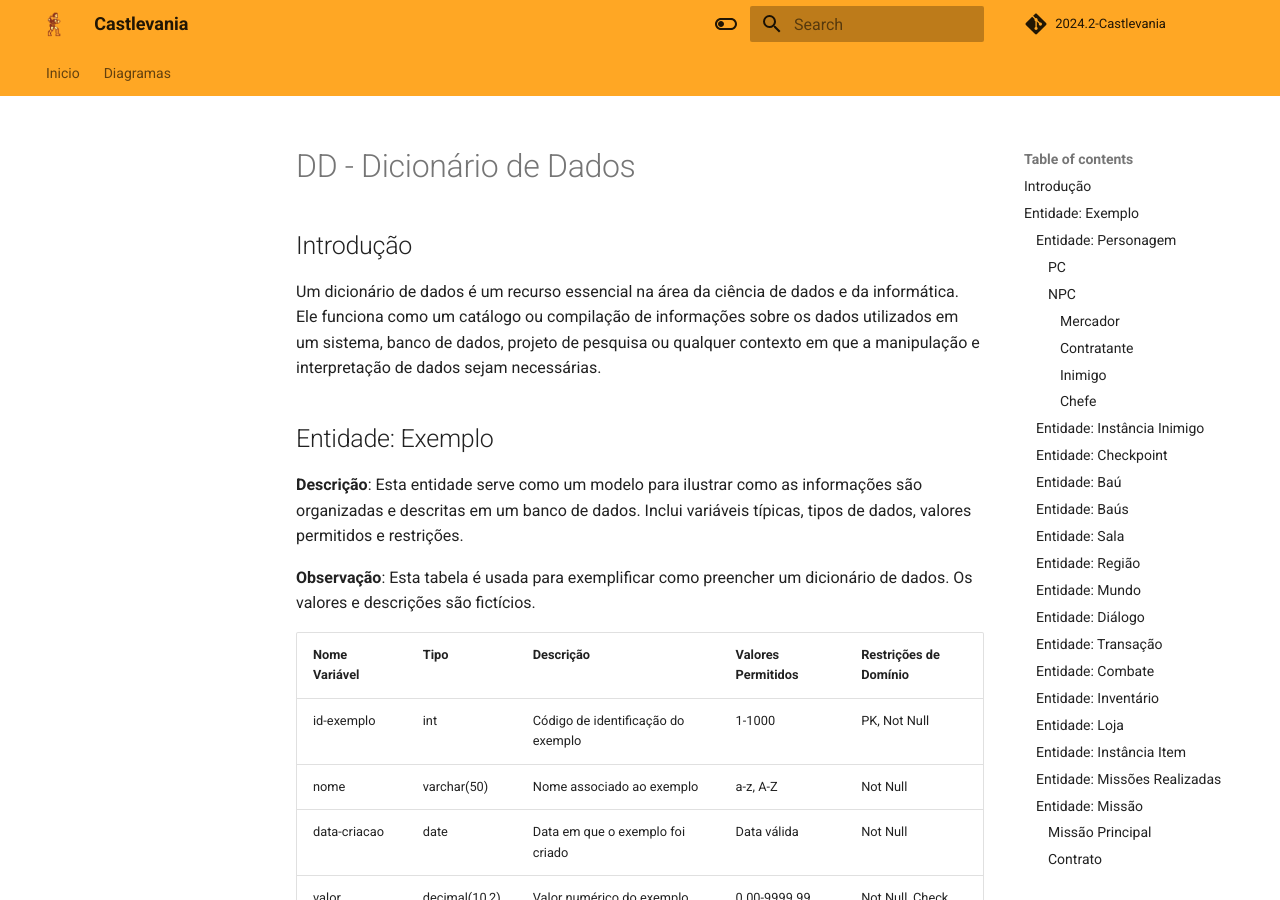
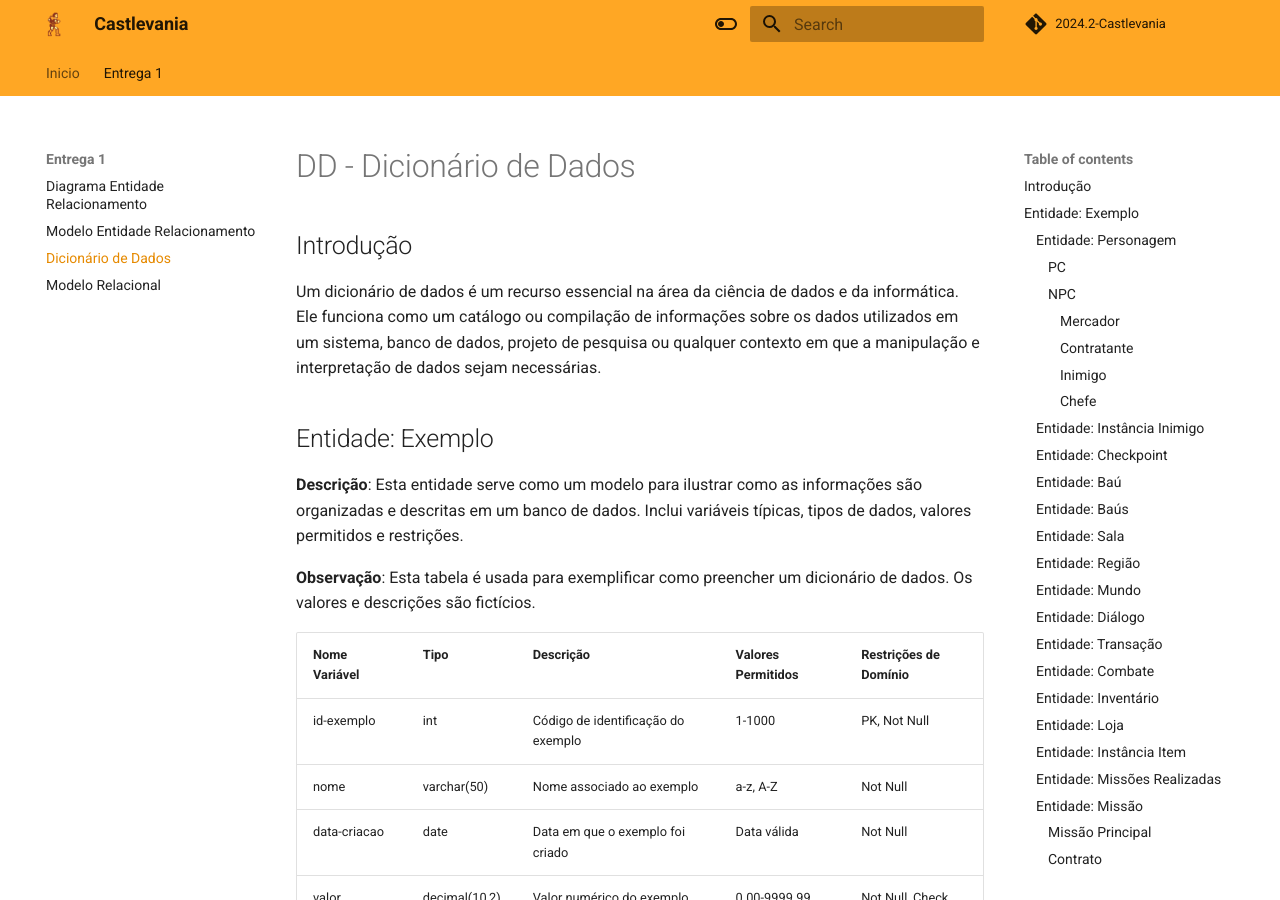
Before and after one commit to SBD1/2024.2-Castlevania, an MkDocs documentation site: the page built from docs/modulo1/dd.md, in a window 1280 px wide and 900 px high. Built offline with MkDocs 1.6.1 and Material for MkDocs 9.7.7, drawn with Linux system fonts in a browser that asks for light colours; comment, search, counter and statistics services are not loaded.

Commit message:
feat: add entrega 1

```diff
--- a/mkdocs.yml
+++ b/mkdocs.yml
@@ -5,8 +5,12 @@ site_url: https://github.com/SBD1/2024.2-Castlevania
 site_name: Castlevania
 nav:
   - Inicio: "index.md"
-  - Diagramas:
-    - Diagrama Entidade-Relacionamento: "modelagem/der.md"
+  - Entrega 1:
+    - Diagrama Entidade Relacionamento: "modulo1/der.md"
+    - Modelo Entidade Relacionamento: "modulo1/mer.md"
+    - Dicionário de Dados: "modulo1/dd.md"
+    - Modelo Relacional: "modulo1/mr.md"
+
 
 theme:
   name: material
```
